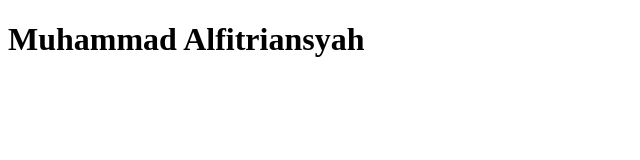
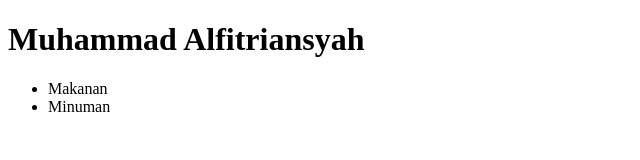
Before and after one commit to Alpitriansyah/belajar-git-kampus-merdeka, a plain HTML site: page index.html in a window 1280 px wide. Shown: the whole page, without its empty margins (0-640 px from the left). Drawn offline with Linux system fonts and the light colour scheme.

Commit message:
Menambahkan Makanan dan Minuman

```diff
--- a/index.html
+++ b/index.html
@@ -8,5 +8,9 @@
 </head>
 <body>
     <h1>Muhammad Alfitriansyah</h1>
+    <ul>
+        <li> Makanan </li>
+        <li> Minuman </li>
+    </ul>
 </body>
 </html>
```
